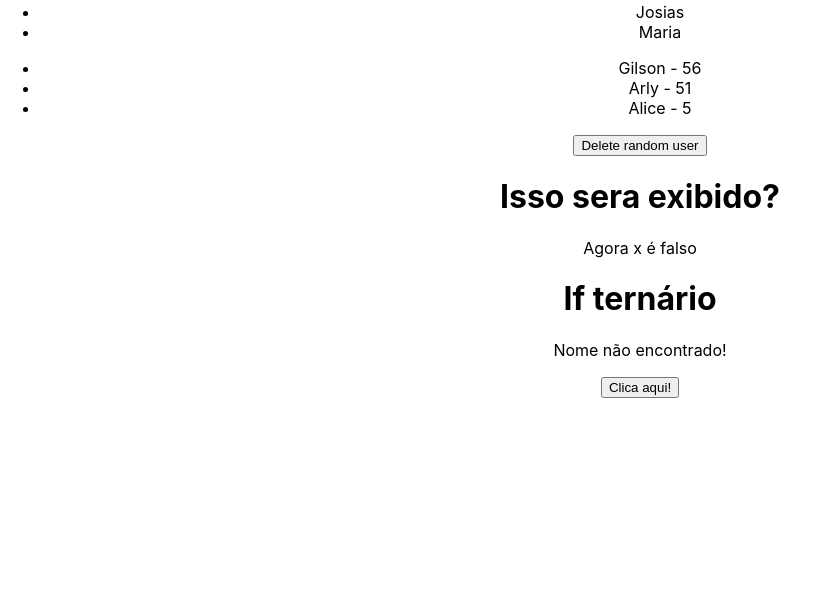
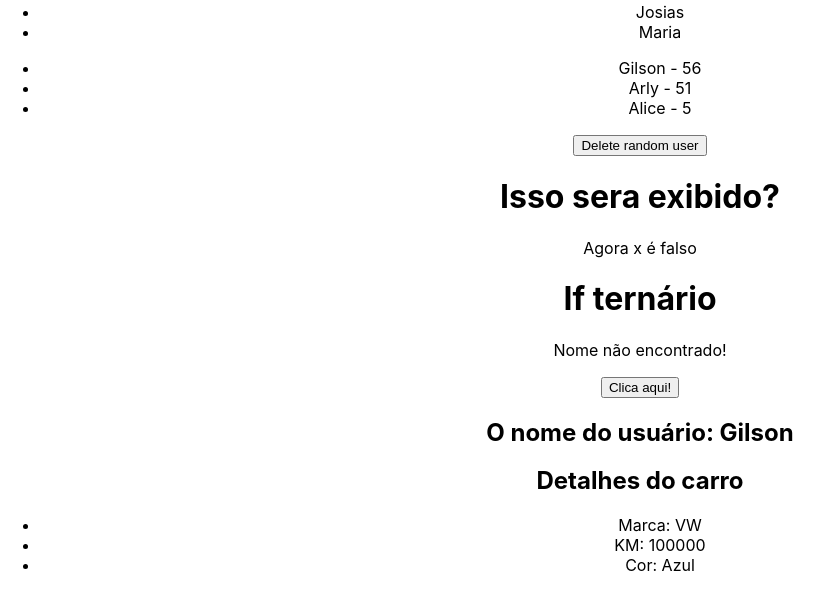
Before and after one commit to gillsonpassos/React, a React (Create React App) app in the folder Avançando-em-React/avancando/: page / in a window 1280 px wide. Shown: the part 1146-1755 px from the top of the page, without its empty margins (0-833 px from the left). Built offline with nearby package versions, Linux system fonts and the light colour scheme.

Commit message:
Destructuring em props

```diff
--- a/Avançando-em-React/avancando/src/App.js
+++ b/Avançando-em-React/avancando/src/App.js
@@ -1,9 +1,11 @@
 import "./App.css";
 
 import City from "./assets/city.jpg";
+import CarDetails from "./components/CarDetails";
 import ConditionalRender from "./components/ConditionalRender";
 import ListRender from "./components/ListRender";
 import ManageData from "./components/ManageData";
+import ShowUserName from "./components/ShowUserName";
 
 function App() {
   return (
@@ -20,6 +22,10 @@
       <ManageData />
       <ListRender />
       <ConditionalRender />
+      {/* Props */}
+      <ShowUserName name="Gilson" />
+      {/* destructuring */}
+      <CarDetails brand="VW" km={100000} color="Azul" />
     </div>
   );
 }
--- /dev/null
+++ b/Avançando-em-React/avancando/src/components/CarDetails.js
@@ -0,0 +1,16 @@
+import React from "react";
+
+const CarDetails = ({ brand, km, color }) => {
+  return (
+    <div>
+      <h2>Detalhes do carro</h2>
+      <ul>
+        <li>Marca: {brand}</li>
+        <li>KM: {km}</li>
+        <li>Cor: {color}</li>
+      </ul>
+    </div>
+  );
+};
+
+export default CarDetails;
--- /dev/null
+++ b/Avançando-em-React/avancando/src/components/ShowUserName.js
@@ -0,0 +1,11 @@
+import React from "react";
+
+const ShowUserName = (props) => {
+  return (
+    <div>
+      <h2>O nome do usuário: {props.name}</h2>
+    </div>
+  );
+};
+
+export default ShowUserName;
```
